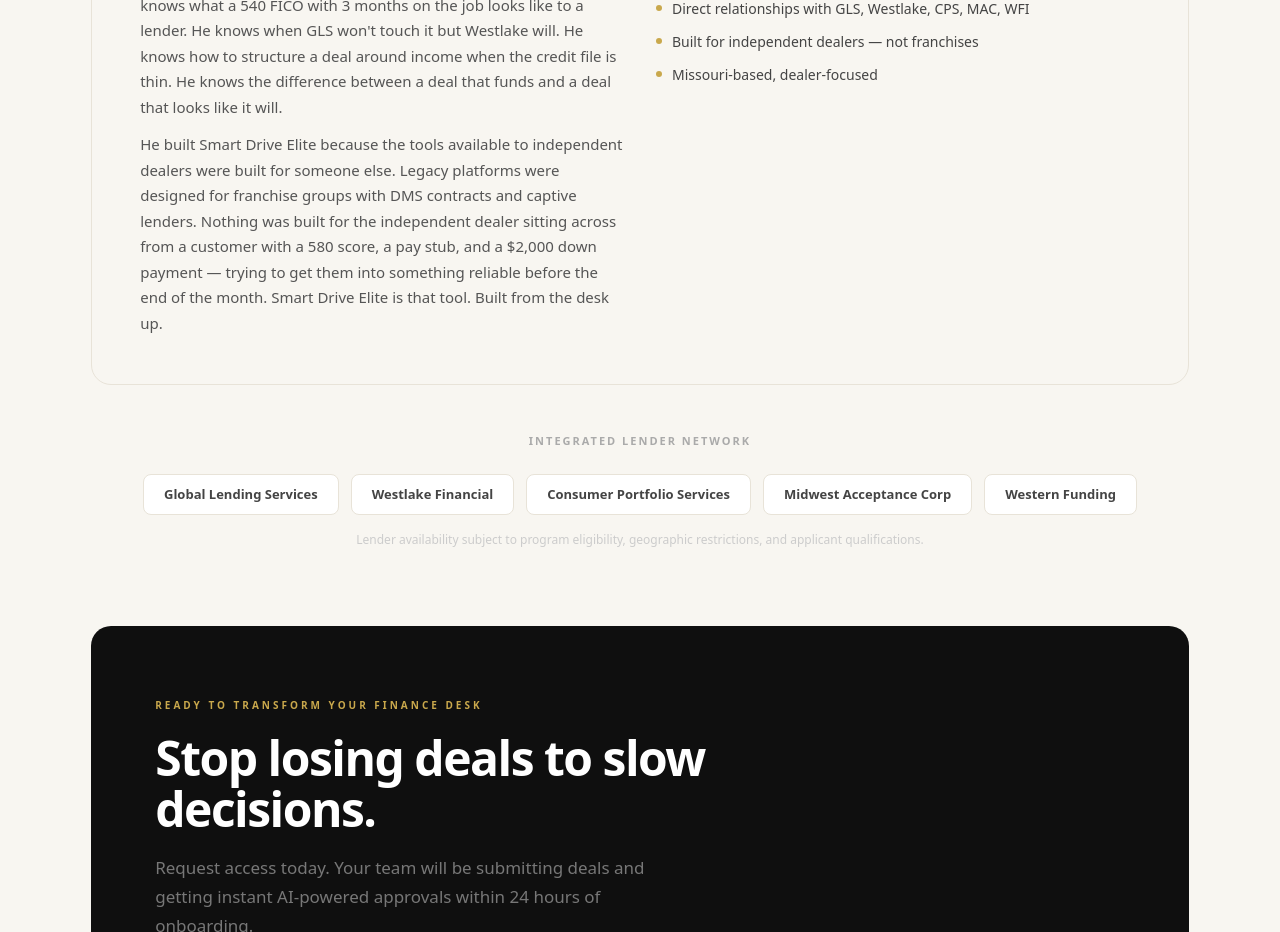
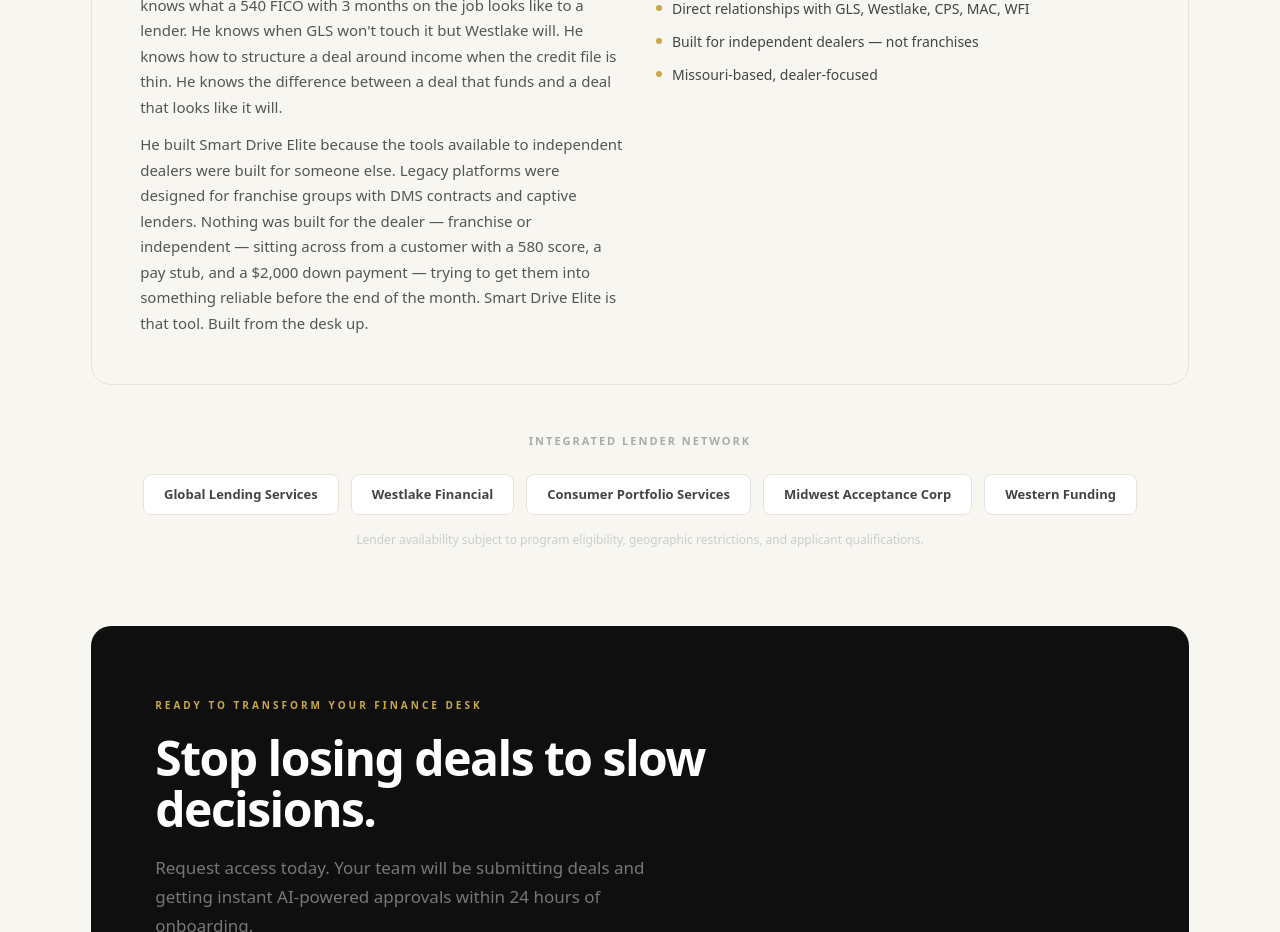
Before and after one commit to dliber13/smart-drive, a Next.js app: page / in a window 1280 px wide. Shown: the part 5780-6712 px from the top of the page. Built offline with nearby package versions, Linux system fonts and the light colour scheme.

Commit message:
fix: founder bio — franchise or independent, not just independent

```diff
--- a/src/app/page.tsx
+++ b/src/app/page.tsx
@@ -284,7 +284,7 @@ export default function HomePage() {
             <h3 style={{ fontSize: 28, fontWeight: 800, letterSpacing: "-1px", color: "#0F0F0F", margin: "0 0 16px" }}>Doug Liber</h3>
             <p style={{ fontSize: 15, color: "#555", lineHeight: 1.7, margin: "0 0 12px" }}>Doug Liber has spent 15+ years on the front lines of automotive finance — not in a boardroom, but on the floor, at the desk, in the deal. He knows what it takes to build a deal from scratch: pulling credit, reading a bureau, finding the right lender, structuring the payment, negotiating the rate, getting the approval, working the stips, and finally — getting ink on paper.</p>
             <p style={{ fontSize: 15, color: "#555", lineHeight: 1.7, margin: "0 0 12px" }}>He has lived every step of that process hundreds of times over. He knows what a 540 FICO with 3 months on the job looks like to a lender. He knows when GLS won't touch it but Westlake will. He knows how to structure a deal around income when the credit file is thin. He knows the difference between a deal that funds and a deal that looks like it will.</p>
-            <p style={{ fontSize: 15, color: "#555", lineHeight: 1.7, margin: 0 }}>He built Smart Drive Elite because the tools available to independent dealers were built for someone else. Legacy platforms were designed for franchise groups with DMS contracts and captive lenders. Nothing was built for the independent dealer sitting across from a customer with a 580 score, a pay stub, and a $2,000 down payment — trying to get them into something reliable before the end of the month. Smart Drive Elite is that tool. Built from the desk up.</p>
+            <p style={{ fontSize: 15, color: "#555", lineHeight: 1.7, margin: 0 }}>He built Smart Drive Elite because the tools available to independent dealers were built for someone else. Legacy platforms were designed for franchise groups with DMS contracts and captive lenders. Nothing was built for the dealer — franchise or independent — sitting across from a customer with a 580 score, a pay stub, and a $2,000 down payment — trying to get them into something reliable before the end of the month. Smart Drive Elite is that tool. Built from the desk up.</p>
           </div>
           <div style={{ display: "flex", flexDirection: "column", gap: 12 }}>
             {[
```
